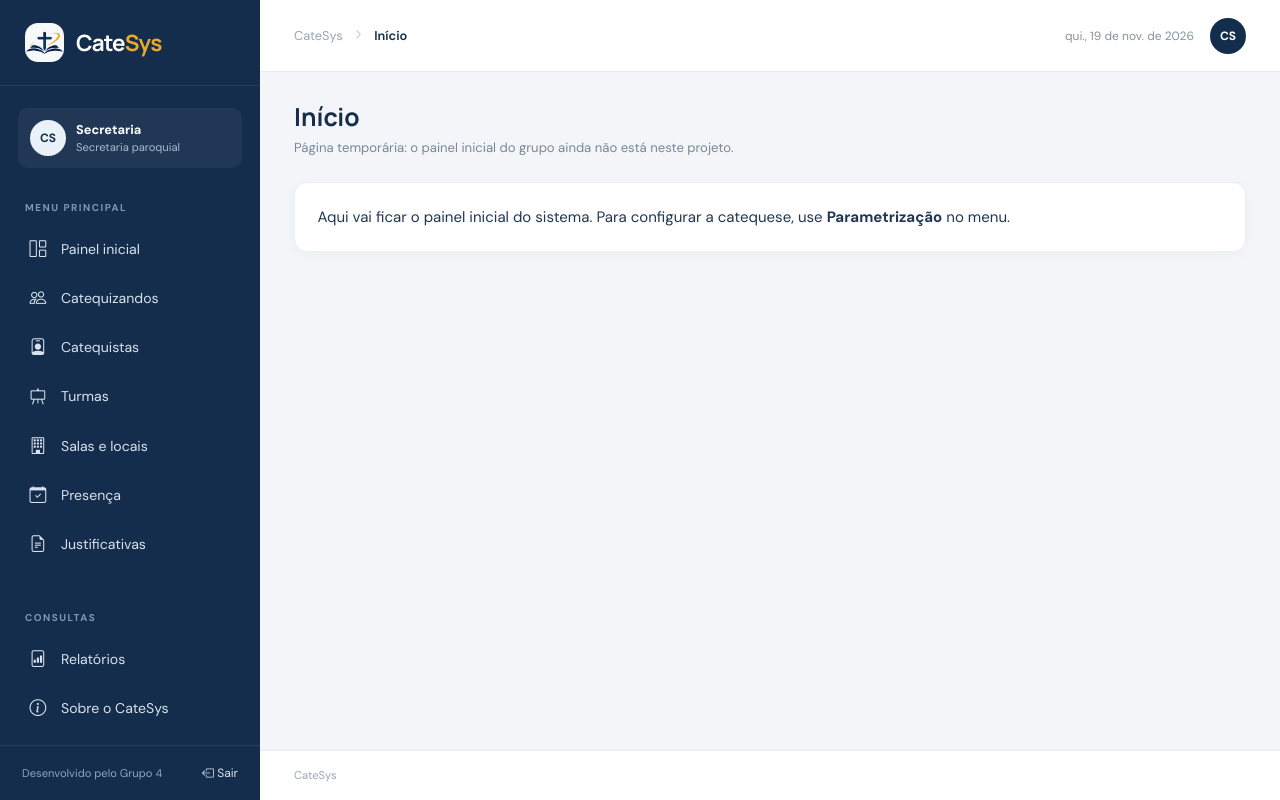
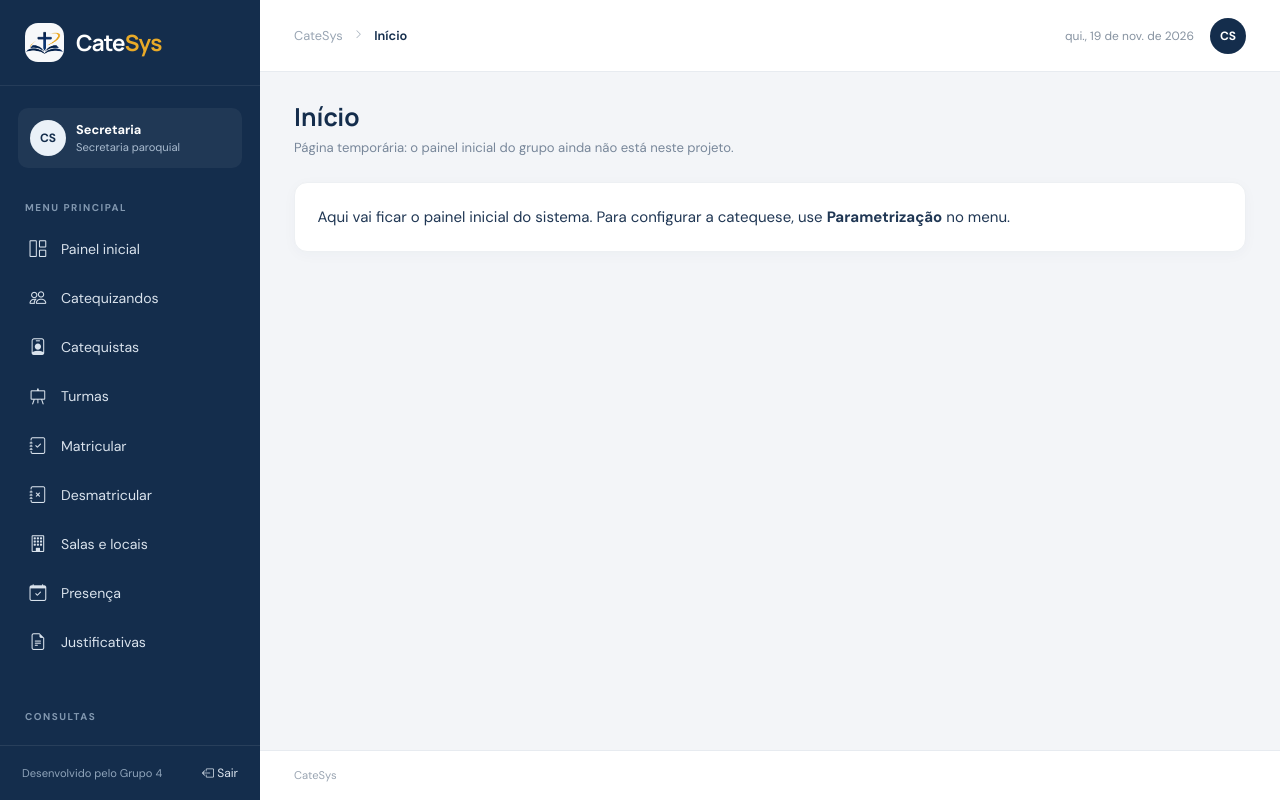
Before and after one commit to Pedro-Rotta/--GRUPO4-BSI-2026-2-EngSoft2, a Spring Boot app: page /inicio.html in a window 1280 px wide. Run offline with Spring Boot 4, Linux system fonts and the light colour scheme.

Commit message:
Adiciona os itens Matricular e Desmatricular ao menu da parametrização e do início

```diff
--- a/Backend/CateSys/src/main/resources/static/inicio.html
+++ b/Backend/CateSys/src/main/resources/static/inicio.html
@@ -31,6 +31,8 @@
             <a href="pages/catequizandos.html" class="nav-link"><i class="bi bi-people"></i> Catequizandos</a>
             <a href="pages/catequistas.html" class="nav-link"><i class="bi bi-person-badge"></i> Catequistas</a>
             <a href="pages/turmas.html" class="nav-link"><i class="bi bi-easel"></i> Turmas</a>
+            <a href="matricula.html" class="nav-link"><i class="bi bi-journal-check"></i> Matricular</a>
+            <a href="desmatricula.html" class="nav-link"><i class="bi bi-journal-x"></i> Desmatricular</a>
             <a href="pages/salas.html" class="nav-link"><i class="bi bi-building"></i> Salas e locais</a>
             <a href="pages/presenca.html" class="nav-link"><i class="bi bi-calendar-check"></i> Presença</a>
             <a href="pages/justificativas.html" class="nav-link"><i class="bi bi-file-earmark-text"></i> Justificativas</a>
--- a/Backend/CateSys/src/main/resources/static/parametrizacao.html
+++ b/Backend/CateSys/src/main/resources/static/parametrizacao.html
@@ -31,6 +31,8 @@
             <a href="pages/catequizandos.html" class="nav-link"><i class="bi bi-people"></i> Catequizandos</a>
             <a href="pages/catequistas.html" class="nav-link"><i class="bi bi-person-badge"></i> Catequistas</a>
             <a href="pages/turmas.html" class="nav-link"><i class="bi bi-easel"></i> Turmas</a>
+            <a href="matricula.html" class="nav-link"><i class="bi bi-journal-check"></i> Matricular</a>
+            <a href="desmatricula.html" class="nav-link"><i class="bi bi-journal-x"></i> Desmatricular</a>
             <a href="pages/salas.html" class="nav-link"><i class="bi bi-building"></i> Salas e locais</a>
             <a href="pages/presenca.html" class="nav-link"><i class="bi bi-calendar-check"></i> Presença</a>
             <a href="pages/justificativas.html" class="nav-link"><i class="bi bi-file-earmark-text"></i> Justificativas</a>
```
